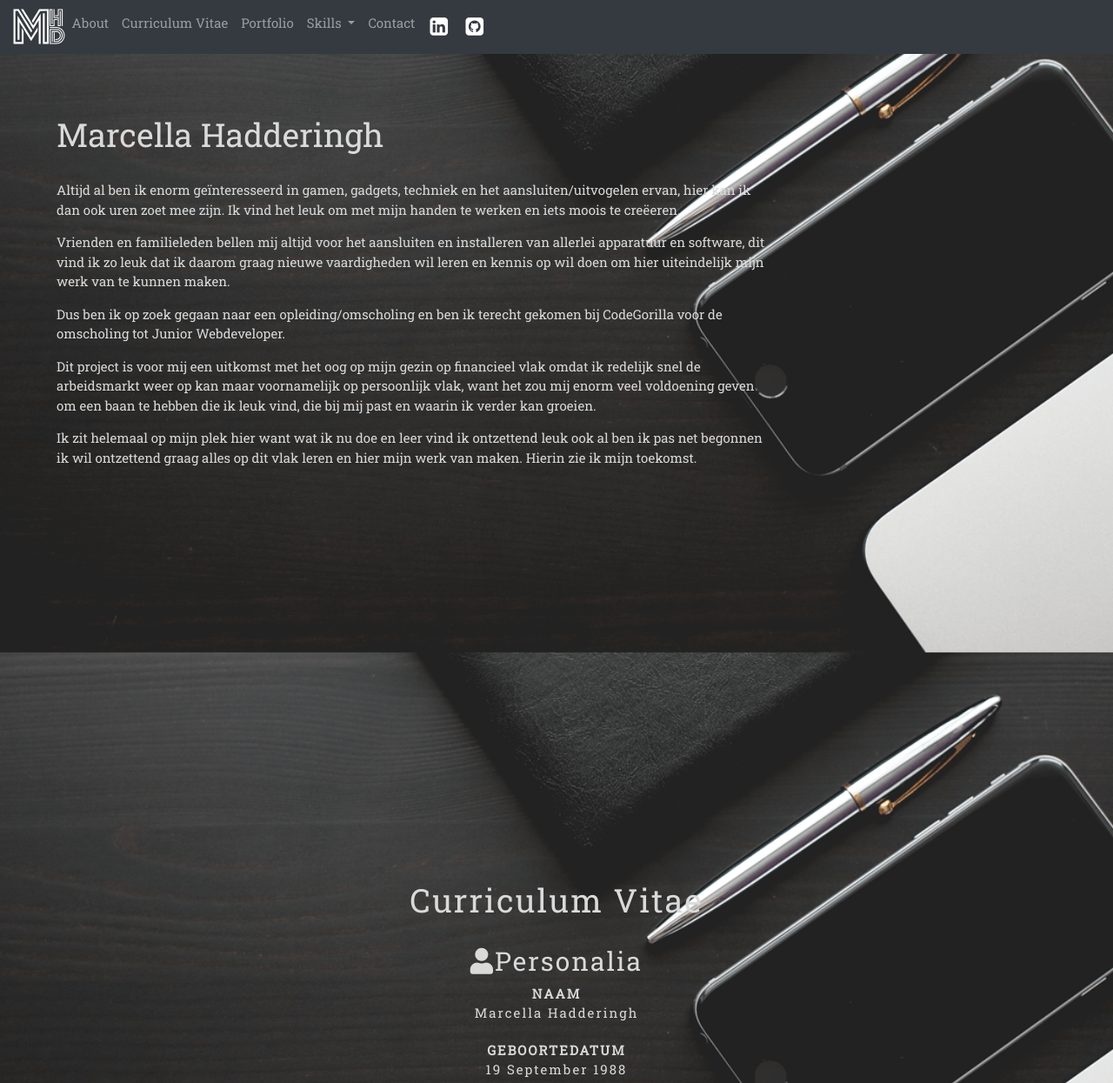
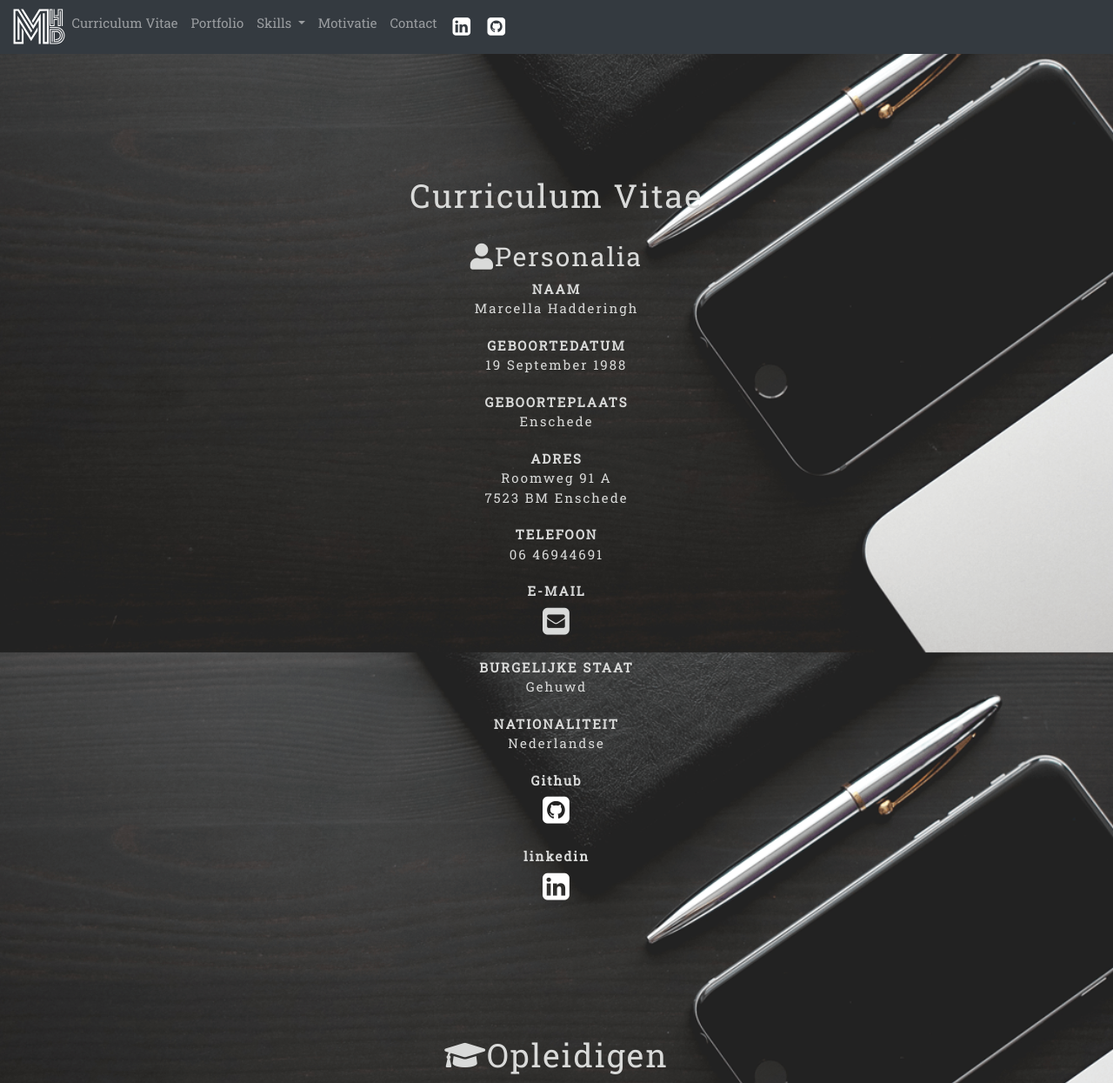
Before and after one commit to MarcellaHadderingh/Cv, a PHP site: page / in a window 1280 px wide. Shown: the part 850-2095 px from the top of the page at 87% size. Run offline with PHP 8.4, Linux system fonts and the light colour scheme; some libraries are stand-ins or nearby versions.

Commit message:
motivatie

```diff
--- a/index.php
+++ b/index.php
@@ -32,7 +32,7 @@
             <a href="https://www.linkedin.com/in/marcella-hadderingh-013115176/" target="_blank"><i id="linked" class="fa fa-linkedin-square fa-3x social"></i></a>
             <a href="https://github.com/MarcellaHadderingh" target="_blank"><i id="git" class="fa fa-github-square fa-3x social"></i></a>
             <div class="button">
-                <a href="#section1" class="bttn">About Me<br><i class="fas fa-chevron-down"></i></a>
+                <a href="#section2" class="bttn">About Me<br><i class="fas fa-chevron-down"></i></a>
             </div>
         </div>
 
@@ -51,9 +51,6 @@
         <div class="collapse navbar-collapse" id="navbarSupportedContent1">
             <ul class="navbar-nav">
                 <li class="nav-item">
-                    <a class="nav-link" href="#section1">About</a>
-                </li>
-                <li class="nav-item">
                     <a class="nav-link" href="#section2">Curriculum Vitae</a>
                 </li>
                 <li class="nav-item">
@@ -69,6 +66,9 @@
                     </div>
                 </li>
                 <li class="nav-item">
+                    <a class="nav-link" href="https://marcellahadderinghmotivatie.herokuapp.com">Motivatie</a>
+                </li>
+                <li class="nav-item">
                     <a class="nav-link" href="/contact/index.php">Contact</a>
                 </li>
                 <li class="nav-item">
@@ -82,32 +82,6 @@
         </div>
     </nav>
 
-    <!--Section1-->
-    <div id="section1" class="container-fluid" style="padding-top:70px;padding-bottom:70px;">
-        <div class="row">
-            <div class="col-8" data-aos="flip-up" data-aos-duration="1500">
-                <h1>Marcella Hadderingh</h1>
-                <br>
-                <p>Altijd al ben ik enorm geïnteresseerd in gamen, gadgets, techniek en het aansluiten/uitvogelen
-                    ervan, hier kan ik dan ook uren zoet mee zijn.
-                    Ik vind het leuk om met mijn handen te werken en iets moois te creëeren.</p>
-                <p>Vrienden en familieleden bellen mij altijd voor het aansluiten en installeren van allerlei
-                    apparatuur en software, dit vind ik zo leuk dat ik daarom graag nieuwe vaardigheden wil leren en
-                    kennis op wil doen om hier uiteindelijk mijn werk van te kunnen maken.
-                </p>
-                <p>Dus ben ik op zoek gegaan naar een opleiding/omscholing en ben ik terecht gekomen bij CodeGorilla
-                    voor de omscholing tot Junior Webdeveloper.
-                </p>
-                <p>Dit project is voor mij een uitkomst met het oog op mijn gezin op financieel vlak omdat ik redelijk
-                    snel de arbeidsmarkt weer op kan maar voornamelijk op persoonlijk vlak, want het zou mij enorm veel
-                    voldoening geven om een baan te hebben die ik leuk vind, die bij mij past en waarin ik verder kan
-                    groeien.</p>
-                <p>Ik zit helemaal op mijn plek hier want wat ik nu doe en leer vind ik ontzettend leuk ook al ben ik
-                    pas net begonnen ik wil ontzettend graag alles op dit vlak leren en hier mijn werk van maken.
-                    Hierin zie ik mijn toekomst.</p>
-            </div>
-        </div>
-    </div>
     <!--Section2-->
     <div id="section2" class="container-fluid" style="padding-top:70px;padding-bottom:70px">
     </div>
@@ -277,7 +251,14 @@
                     <a href="https://bitbucket.org/chisai/p2plendingai/src/master/" target="_blank" class="btn btn-primary">Our code on Bitbucked</a>
                     </div>
                     <div class="w-100"></div>
-                    <div class="col">Week 13</div>
+                    <div class="col-5" data-oas="fade-up-right" style="margin-top:40px">
+                    <div id="wishlist"><img src="foto/motivatie.png" alt="wishlist" style="width: 100%" alt="Responsive image"></div>
+                    <h4>Week 13</h4>
+                    <p> Hier in heb ik mijn motivatie in HTML, CSS gemaakt. Deze staat ook op heroku. Eindproject is klaar en nu ben ik zelf ook klaar om uit te stromen naar werk. Benieuwd wat er achter de foto zit kijk gerust</p>
+                    <a href="https://marcellahadderinghmotivatie.herokuapp.com" target="_blank" class="btn btn-primary">Motivatie</a>
+                    <a href="https://github.com/MarcellaHadderingh/Motivation" target="_blank" class="btn btn-primary">Code op Github</a>
+
+                    </div>
                 </div>
             </div>
         </div>
```
Also changed, not shown: foto/motivatie.png (added).
